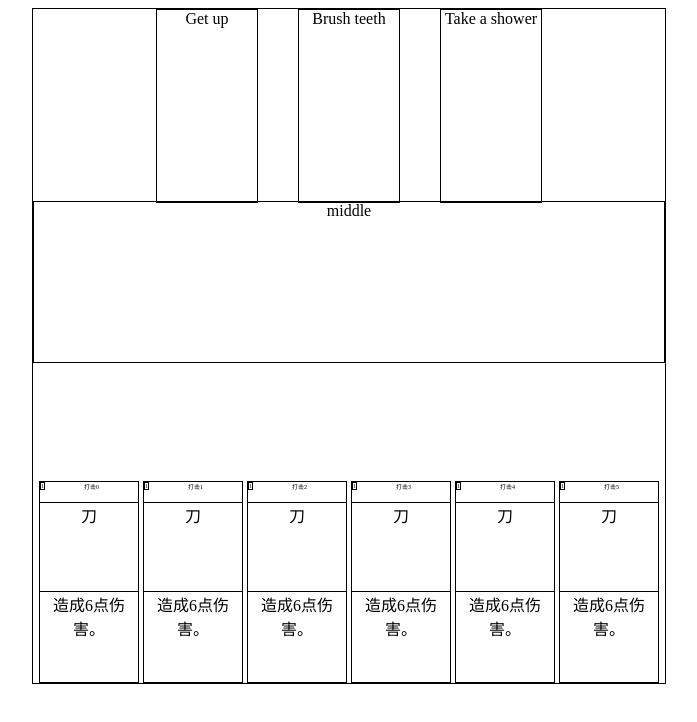
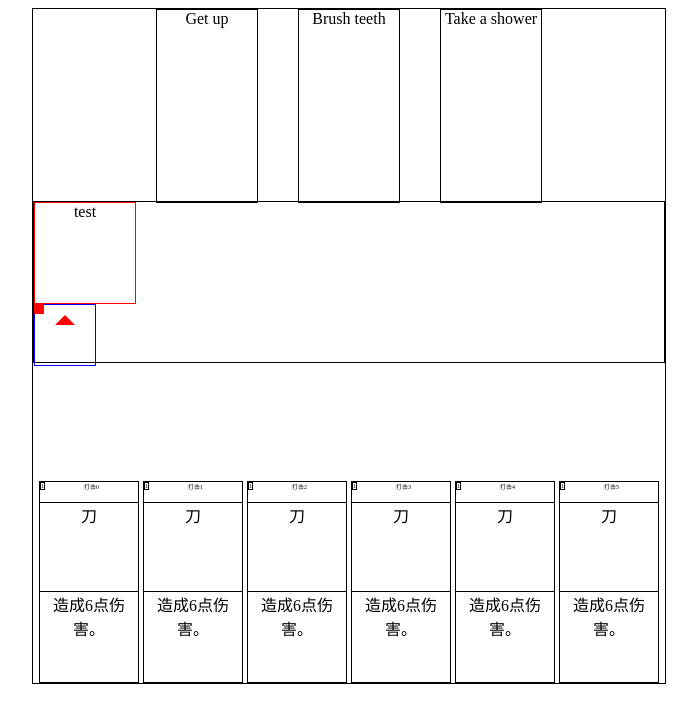
Before and after one commit to betgo/dbgGame, an Angular app: page /battle/view in a window 1280 px wide. Shown: the top 722 px of the page, without its empty margins (291-988 px from the left). Built offline with nearby package versions, Linux system fonts and the light colour scheme.

Commit message:
自定义拖拽功能

```diff
--- a/package.json
+++ b/package.json
@@ -3,7 +3,7 @@
   "version": "0.0.0",
   "scripts": {
     "ng": "ng",
-    "start": "ng serve",
+    "start": "ng serve --o --port 4210",
     "build": "ng build",
     "test": "ng test",
     "lint": "ng lint",
--- a/src/app/app.module.ts
+++ b/src/app/app.module.ts
@@ -7,6 +7,7 @@ import { BattleModule } from './battle';
 import { AppRoutingModule } from './app-routing.module';
 import { MapModule } from './map';
 import { AppComponent } from './app.component';
+import { SharedModule } from './shared/shared.module';
 
 @NgModule({
   declarations: [
@@ -16,7 +17,8 @@ import { AppComponent } from './app.component';
     BrowserModule,
     BattleModule,
     MapModule,
-    AppRoutingModule
+    AppRoutingModule,
+    SharedModule
   ],
   providers: [],
   bootstrap: [AppComponent]
--- a/src/app/battle/battle.module.ts
+++ b/src/app/battle/battle.module.ts
@@ -2,6 +2,8 @@ import { NgModule } from '@angular/core';
 import { CommonModule } from '@angular/common';
 import { ViewComponent } from './componets';
 import { ProductModule } from '../product';
+import { SharedModule } from '../shared/shared.module';
+
 
 @NgModule({
   declarations: [
@@ -10,6 +12,7 @@ import { ProductModule } from '../product';
   imports: [
     CommonModule,
     ProductModule,
+    SharedModule
   ],
   exports: [
     ViewComponent,
--- a/src/app/battle/componets/view/view.component.html
+++ b/src/app/battle/componets/view/view.component.html
@@ -10,7 +10,13 @@
     >
 
   </div>
-  <div class="middle">middle</div>
+  <div class="middle" id="middle">
+    <div class="test"  id="test">test</div>
+    <div class="wrapper" id="wrapper">
+      <div class="arrow" id="arrow"></div>
+    </div>
+    <div class="column" id="column"></div>
+  </div>
   <div class="foot"
     cdkDropList
     #todoList="cdkDropList"
--- a/src/app/battle/componets/view/view.component.scss
+++ b/src/app/battle/componets/view/view.component.scss
@@ -1,10 +1,9 @@
+.battle-view {
+  width: 50%;
+  margin: 0 auto;
+  border: 1px black solid;
 
-.battle-view{
-    width:50%;
-    margin:0 auto;
-    border:1px black solid;
-
-    .top{
+  .top {
     height: 12em;
     text-align: center;
     display: flex;
@@ -12,12 +11,14 @@
     align-items: flex-start;
     justify-content: center;
   }
-    .middle{
+
+  .middle {
     height: 10em;
     text-align: center;
-        border:1px black solid;
+    border: 1px black solid;
   }
-    .foot{
+
+  .foot {
     height: 20em;
     text-align: center;
     display: flex;
@@ -43,3 +44,33 @@
 .cdk-drag-animating {
   transition: transform 250ms cubic-bezier(0, 0, 0.2, 1);
 }
+
+.test {
+  position: relative;
+  width: 100px;
+  height: 100px;
+  border: 1px solid red;
+}
+
+.wrapper {
+  position: fixed;
+  width: 60px;
+  height: 60px;
+  border: 1px solid blue;
+
+  .arrow {
+    position: relative;
+    margin: 0 auto;
+    width: 0;
+    height: 0;
+    border: 10px solid;
+    border-color: transparent transparent red transparent;
+  }
+}
+
+.column {
+    position: fixed;
+    width: 10px;
+    height: 10px;
+    background-color: red;
+}
--- a/src/app/battle/componets/view/view.component.ts
+++ b/src/app/battle/componets/view/view.component.ts
@@ -1,7 +1,8 @@
 import { Component, OnInit, ViewChild } from '@angular/core';
 import { Card } from 'src/app/product';
 import { CdkDragDrop, moveItemInArray, CdkDropList } from '@angular/cdk/drag-drop';
-
+import { fromEvent } from 'rxjs';
+import { map, takeUntil, concatAll, withLatestFrom, startWith, filter } from 'rxjs/operators';
 @Component({
   selector: 'app-view',
   templateUrl: './view.component.html',
@@ -30,23 +31,23 @@ export class ViewComponent implements OnInit {
 
   ngOnInit() {
     for (let index = 0; index < 6; index++) {
-      let cardtemp = JSON.parse(JSON.stringify(this.card));
+      const cardtemp = JSON.parse(JSON.stringify(this.card));
       cardtemp.title += index;
       this.cards.push(cardtemp);
     }
-
+    this.drogTest();
   }
 
   drop(event: CdkDragDrop<string[]>) {
 
     // 当放在怪物上时,判断
-    if (this.selectMonster ) {
+    if (this.selectMonster) {
       this.selectCard = this.cards[event.previousIndex];
       this.attack(event.previousIndex, this.selectMonster);
     }
   }
 
-  //获取怪物信息
+  // 获取怪物信息
   mouseEnter(e) {
     this.selectMonster = this.monsters[e.target.id];
   }
@@ -58,6 +59,104 @@ export class ViewComponent implements OnInit {
     this.selectCard = this.cards[cardIndex];
     this.cards.splice(cardIndex, 1);
     console.log('对', monster, this.selectCard.desc);
+  }
 
+  drogTest() {
+
+    const drogDiv = document.getElementById('test');
+    const arrow = document.getElementById('arrow');
+    const wrapper = document.getElementById('wrapper');
+    const column = document.getElementById('column');
+    const middle = document.getElementById('middle');
+    const rect = middle.getBoundingClientRect();
+    const memo = {
+      x: 0,
+      y: 0
+    };
+    const mouseDown = fromEvent(wrapper, 'mousedown');
+    const mouseUp = fromEvent(document, 'mouseup');
+    const mouseMove = fromEvent(document, 'mousemove');
+    const mouseLeave = fromEvent(wrapper, 'mouseleave');
+
+    mouseLeave.pipe(
+      takeUntil(mouseDown)
+    )
+      .subscribe(() => console.log(1));
+    const validValue = (value, max, min) => {
+      return Math.min(Math.max(value, min), max);
+    };
+    mouseDown.subscribe((r) => {
+      console.log(memo);
+      // @ts-ignore
+      memo.x = r.target.offsetLeft;
+      // @ts-ignore
+      memo.y = r.target.offsetTop;
+    });
+    const source = mouseDown
+      .pipe(
+        map(event => mouseMove
+          .pipe(
+            filter(m => {
+              //  console.log(rect);
+              console.log(m);
+              if (wrapper.offsetLeft < rect.left || wrapper.offsetLeft + wrapper.offsetWidth > rect.right) {
+
+                {
+                  // @ts-ignore
+                  if (m.clientX - 40 > rect.left && m.clientX +40 < rect.right) {
+                    return true;
+                  } else {
+                    return false;
+                  }
+                }
+              } else {
+                return true;
+              }
+            }),
+            takeUntil(mouseUp)
+          )),
+        concatAll()
+      );
+
+    source.pipe(
+      withLatestFrom(mouseDown, (move, down) => {
+        return {
+          // @ts-ignore
+          x: validValue(move.clientX - down.offsetX, window.innerWidth - wrapper.getBoundingClientRect().width, 0),
+          // @ts-ignore
+          y: validValue(move.clientY - down.offsetY, window.innerHeight - wrapper.getBoundingClientRect().height, 0)
+        };
+      })
+    ).subscribe(pos => {
+      // console.log('pos :>> ', pos);
+      wrapper.style.left = pos.x + 'px';
+      wrapper.style.top = pos.y + 'px';
+      column.style.width = memo.y - pos.y + 'px';
+      const angle = -this.calAngle(memo.x, memo.y, pos.x, pos.y) - 90;
+
+      column.style.transform = `rotate(${angle}deg)`;
+    });
+    mouseUp.subscribe(() => {
+      wrapper.style.left = memo.x + 'px';
+      wrapper.style.top = memo.y + 'px';
+
+    });
   }
+  /**
+   * 计算两点角度
+   * @param ex 起点 x
+   * @param ey 起点 y
+   * @param cx 终点 x
+   * @param cy 终点 y
+   */
+
+  calAngle(ex, ey, cx, cy) {
+    // console.log('(', ex, ',', ey, ')(', cx, ',', cy, ')');
+    const dx = cx - ex;
+    const dy = cy - ey;
+    let result = Math.atan2(dx, dy);
+    result *= 180 / Math.PI;
+    return result;
+  }
+
 }
--- /dev/null
+++ b/src/app/shared/Directive/drog/drog.directive.ts
@@ -0,0 +1,29 @@
+import { Directive, ElementRef, HostListener } from '@angular/core';
+import { fromEvent } from 'rxjs';
+
+@Directive({
+  selector: '[appDrog]'
+})
+export class DrogDirective {
+
+  constructor(private el: ElementRef) {
+    const mouseDown = fromEvent(this.el.nativeElement, 'mousedown');
+    const mouseUp = fromEvent(this.el.nativeElement, 'mouseup');
+    mouseDown.subscribe(() => { console.log(111); });
+    mouseUp.subscribe(() => { console.log(222); });
+  }
+
+
+
+  @HostListener('mouseenter') onMouseEnter() {
+    this.highlight('yellow');
+  }
+
+  @HostListener('mouseleave') onMouseLeave() {
+    this.highlight(null);
+  }
+
+  private highlight(color: string) {
+    this.el.nativeElement.style.backgroundColor = color;
+  }
+}
--- /dev/null
+++ b/src/app/shared/Directive/index.ts
@@ -0,0 +1 @@
+export * from './drog/drog.directive'
--- a/src/app/shared/index.ts
+++ b/src/app/shared/index.ts
@@ -0,0 +1 @@
+export * from './shared.module';
--- a/src/app/shared/shared.module.ts
+++ b/src/app/shared/shared.module.ts
@@ -1,8 +1,10 @@
 import { NgModule } from '@angular/core';
 import { CommonModule } from '@angular/common';
+import { DrogDirective } from './Directive';
 
 @NgModule({
-  declarations: [],
+  declarations: [DrogDirective],
+  exports: [DrogDirective],
   imports: [
     CommonModule
   ]
```
Lines whose indentation alone changed are shown as unchanged.
